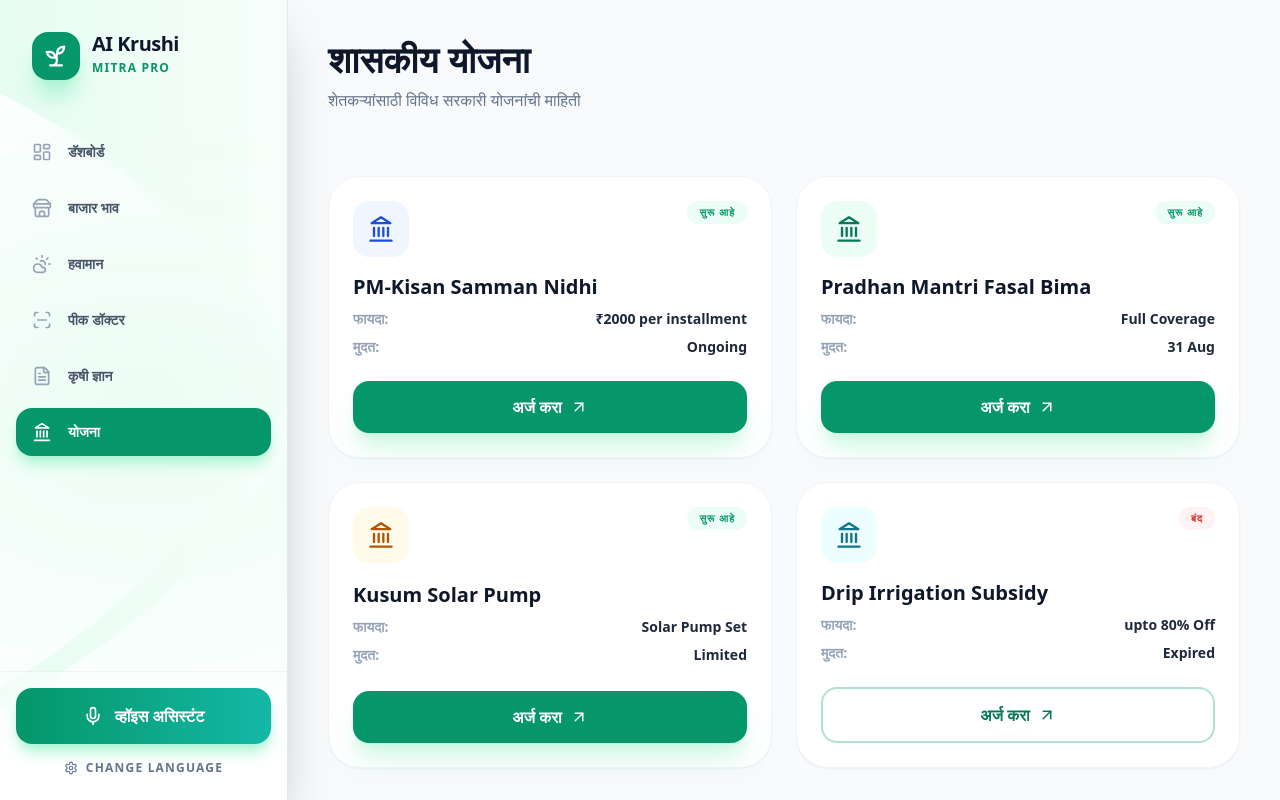
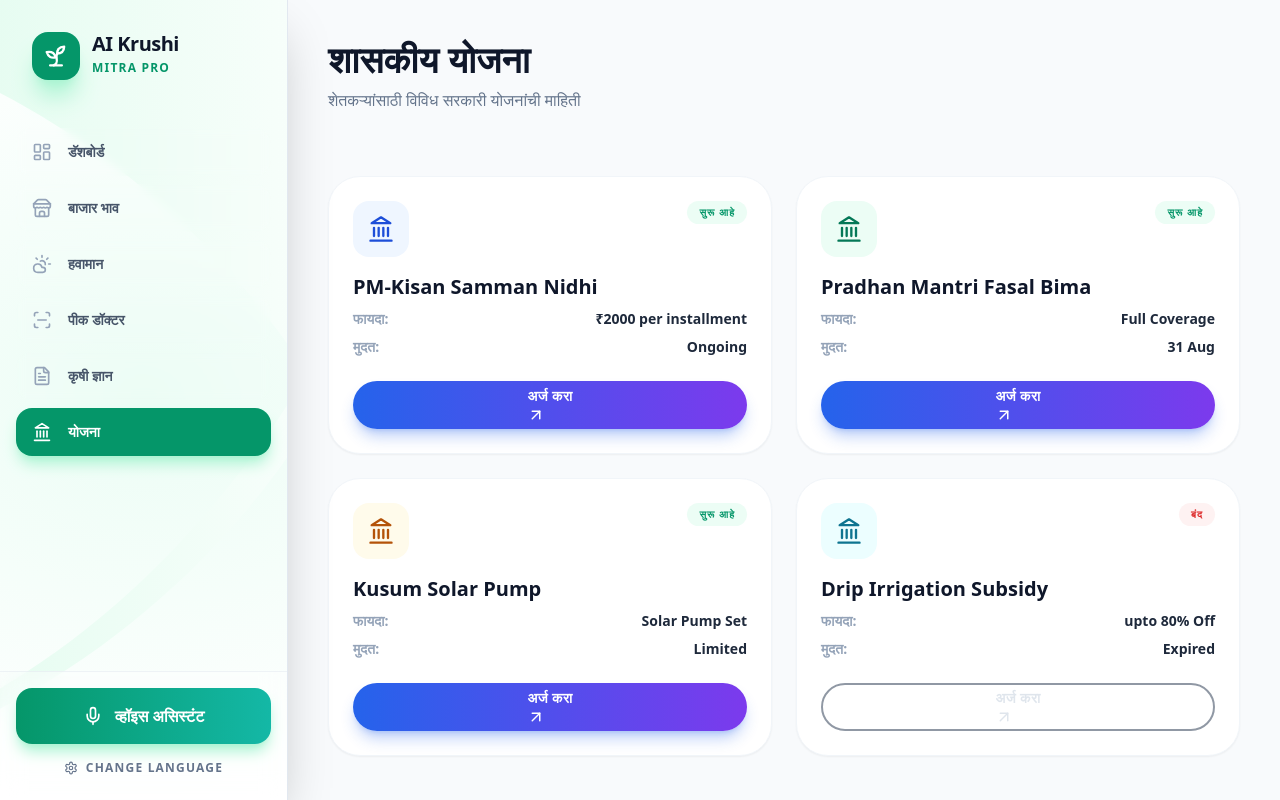
Before and after one commit to dipak77/aikrushimitra3, a React (Vite) app: page / in a window 1280 px wide. Both pictures are taken after a click on the button "योजना". Built offline with nearby package versions, Linux system fonts and the light colour scheme.

Commit message:
Refactor Button component with new variants and sizes

```diff
--- a/components/Button.tsx
+++ b/components/Button.tsx
@@ -1,9 +1,14 @@
 import React from 'react';
+import { Loader2 } from 'lucide-react';
+import { clsx } from 'clsx';
+import { twMerge } from 'tailwind-merge';
 
 interface ButtonProps extends React.ButtonHTMLAttributes<HTMLButtonElement> {
-  variant?: 'primary' | 'secondary' | 'outline' | 'danger' | 'glass' | 'dark';
-  size?: 'sm' | 'md' | 'lg' | 'xl';
+  variant?: 'primary' | 'secondary' | 'outline' | 'ghost' | 'glass' | 'danger' | 'glow';
+  size?: 'sm' | 'md' | 'lg' | 'icon';
   fullWidth?: boolean;
+  loading?: boolean;
+  icon?: React.ReactNode;
 }
 
 export const Button: React.FC<ButtonProps> = ({
@@ -11,38 +16,43 @@
   variant = 'primary',
   size = 'md',
   fullWidth = false,
+  loading = false,
+  icon,
   className = '',
   ...props
 }) => {
-  const baseStyles = "relative overflow-hidden rounded-2xl font-bold transition-all duration-300 active:scale-95 flex items-center justify-center gap-2 group cursor-pointer";
+  const baseStyles = "relative inline-flex items-center justify-center font-bold tracking-wide transition-all duration-300 active:scale-[0.96] disabled:opacity-60 disabled:pointer-events-none rounded-full overflow-hidden";
 
   const variants = {
-    primary: "bg-emerald-600 text-white shadow-xl shadow-emerald-200/50 hover:bg-emerald-700 hover:shadow-emerald-300/60",
-    secondary: "bg-amber-500 text-white shadow-xl shadow-amber-200/50 hover:bg-amber-600",
-    outline: "border-2 border-emerald-600/30 text-emerald-700 bg-white/50 backdrop-blur-sm hover:bg-emerald-50 hover:border-emerald-600",
-    danger: "bg-rose-500 text-white shadow-lg shadow-rose-200 hover:bg-rose-600",
-    glass: "bg-white/20 backdrop-blur-md border border-white/30 text-white hover:bg-white/30",
-    dark: "bg-slate-900 text-white hover:bg-black shadow-2xl"
+    primary: "bg-gradient-to-r from-blue-600 to-violet-600 text-white shadow-lg shadow-blue-600/30 hover:shadow-blue-600/50 hover:from-blue-500 hover:to-violet-500",
+    glow: "bg-slate-900 border border-cyan-500 text-cyan-400 shadow-[0_0_15px_rgba(6,182,212,0.3)] hover:shadow-[0_0_25px_rgba(6,182,212,0.5)] hover:bg-slate-800",
+    secondary: "bg-white/10 text-white border border-white/20 hover:bg-white/20",
+    outline: "border-2 border-slate-600 text-slate-300 bg-transparent hover:border-blue-500 hover:text-blue-400",
+    ghost: "bg-transparent text-slate-400 hover:bg-white/5 hover:text-white",
+    glass: "bg-slate-800/40 backdrop-blur-md border border-white/10 text-white hover:bg-slate-700/50 shadow-lg",
+    danger: "bg-red-500/10 text-red-500 border border-red-500/50 hover:bg-red-500/20",
   };
 
   const sizes = {
-    sm: "px-4 py-2 text-sm",
-    md: "px-6 py-3.5 text-base",
-    lg: "px-8 py-4.5 text-lg",
-    xl: "px-10 py-6 text-xl"
+    sm: "h-9 px-4 text-xs uppercase tracking-wider",
+    md: "h-12 px-6 text-sm",
+    lg: "h-14 px-8 text-base",
+    icon: "h-12 w-12 p-0 flex items-center justify-center rounded-full aspect-square",
   };
-
-  const width = fullWidth ? "w-full" : "";
 
   return (
     <button
-      className={`${baseStyles} ${variants[variant]} ${sizes[size]} ${width} ${className}`}
+      className={twMerge(baseStyles, variants[variant], sizes[size], fullWidth && "w-full flex", className)}
+      disabled={loading || props.disabled}
       {...props}
     >
-      <div className="absolute inset-0 bg-white/10 opacity-0 group-hover:opacity-100 transition-opacity"></div>
-      <span className="relative z-10 flex items-center gap-2">
-        {children}
-      </span>
+      {loading ? (
+        <Loader2 className="animate-spin mr-2" size={18} />
+      ) : icon ? (
+        <span className={children ? "mr-2" : ""}>{icon}</span>
+      ) : null}
+      <span className="relative z-10">{children}</span>
+      {variant === 'glow' && <div className="absolute inset-0 bg-cyan-500/10 animate-pulse"></div>}
     </button>
   );
 };
```
